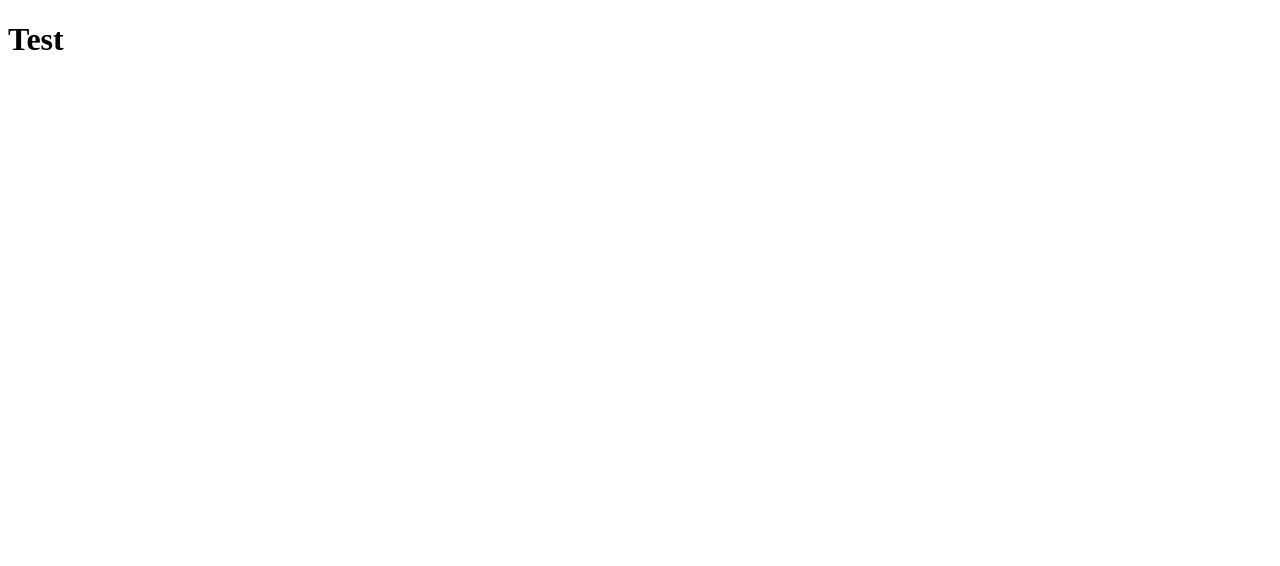
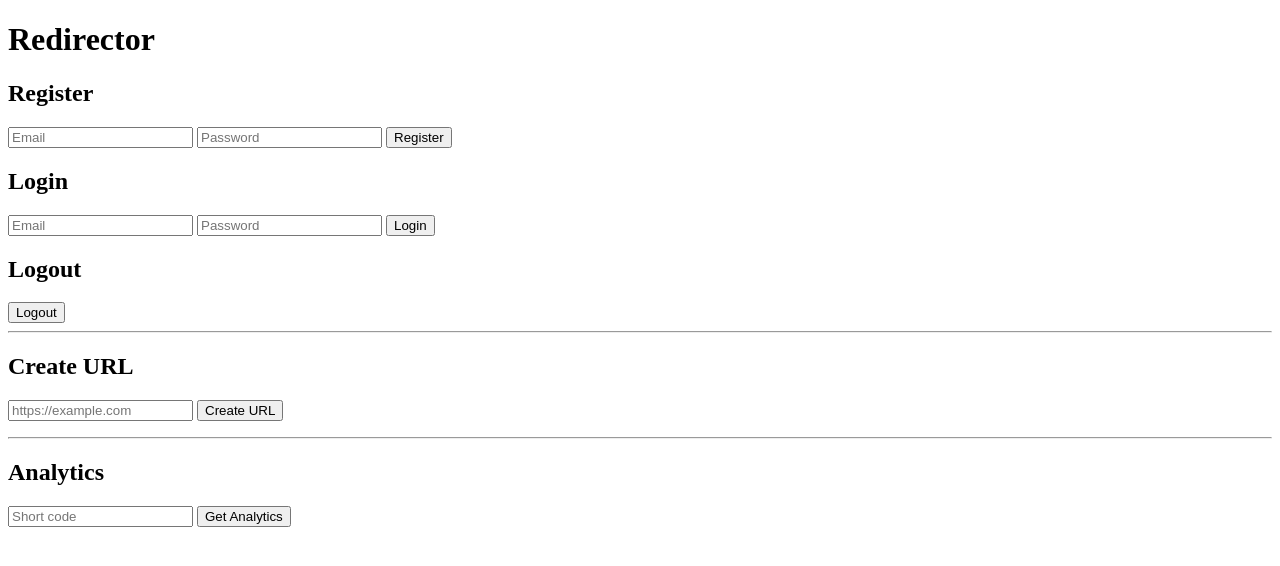
Before and after one commit to danielmiguel02/Redirector, a website: page public/index.html in a window 1280 px wide. Drawn offline with Linux system fonts and the light colour scheme.

Commit message:
feat: implemented a better front-end to test the project

```diff
--- a/public/index.html
+++ b/public/index.html
@@ -1,11 +1,42 @@
 <!DOCTYPE html>
-<html lang="en">
+<html>
 <head>
-    <meta charset="UTF-8">
-    <meta name="viewport" content="width=device-width, initial-scale=1.0">
-    <title>Document</title>
+    <title>Redirector</title>
 </head>
 <body>
-    <h1>Test</h1>
+
+<h1>Redirector</h1>
+
+<h2>Register</h2>
+<input id="registerEmail" placeholder="Email">
+<input id="registerPassword" type="password" placeholder="Password">
+<button onclick="register()">Register</button>
+
+<h2>Login</h2>
+<input id="loginEmail" placeholder="Email">
+<input id="loginPassword" type="password" placeholder="Password">
+<button onclick="login()">Login</button>
+
+<h2>Logout</h2>
+<button onclick="logout()">Logout</button>
+
+<hr>
+
+<h2>Create URL</h2>
+<input id="urlInput" placeholder="https://example.com">
+<button onclick="createUrl()">Create URL</button>
+
+<p id="shortUrl"></p>
+
+<hr>
+
+<h2>Analytics</h2>
+<input id="codeInput" placeholder="Short code">
+<button onclick="getAnalytics()">Get Analytics</button>
+
+<pre id="analyticsResult"></pre>
+
+<script src="script.js"></script>
+
 </body>
 </html>
--- /dev/null
+++ b/public/script.js
@@ -0,0 +1,84 @@
+const API = "https://redirector-vm66ea.fly.dev";
+
+async function register() {
+
+    const email = document.getElementById("registerEmail").value;
+    const password = document.getElementById("registerPassword").value;
+
+    const res = await fetch(`${API}/auth/register`, {
+        method: "POST",
+        headers: {
+            "Content-Type": "application/json"
+        },
+        body: JSON.stringify({ email, password })
+    });
+
+    const data = await res.json();
+
+    alert(data.message);
+}
+
+async function login() {
+
+    const email = document.getElementById("loginEmail").value;
+    const password = document.getElementById("loginPassword").value;
+
+    const res = await fetch(`${API}/auth/login`, {
+        method: "POST",
+        headers: {
+            "Content-Type": "application/json"
+        },
+        credentials: "include",
+        body: JSON.stringify({ email, password })
+    });
+
+    const data = await res.json();
+
+    alert(data.message);
+}
+
+async function logout() {
+
+    const res = await fetch(`${API}/auth/logout`, {
+        method: "POST",
+        credentials: "include"
+    });
+
+    const data = await res.json();
+
+    alert(data.message);
+}
+
+async function createUrl() {
+
+    const url = document.getElementById("urlInput").value;
+
+    const res = await fetch(`${API}/url/create`, {
+        method: "POST",
+        headers: {
+            "Content-Type": "application/json"
+        },
+        credentials: "include",
+        body: JSON.stringify({ url })
+    });
+
+    const data = await res.json();
+
+    document.getElementById("shortUrl").innerText =
+        API + "/" + data.url.code;
+}
+
+async function getAnalytics() {
+
+    const code = document.getElementById("codeInput").value;
+
+    const res = await fetch(`${API}/analytics/${code}`, {
+        method: "GET",
+        credentials: "include"
+    });
+
+    const data = await res.json();
+
+    document.getElementById("analyticsResult").innerText =
+        JSON.stringify(data, null, 2);
+}
```
